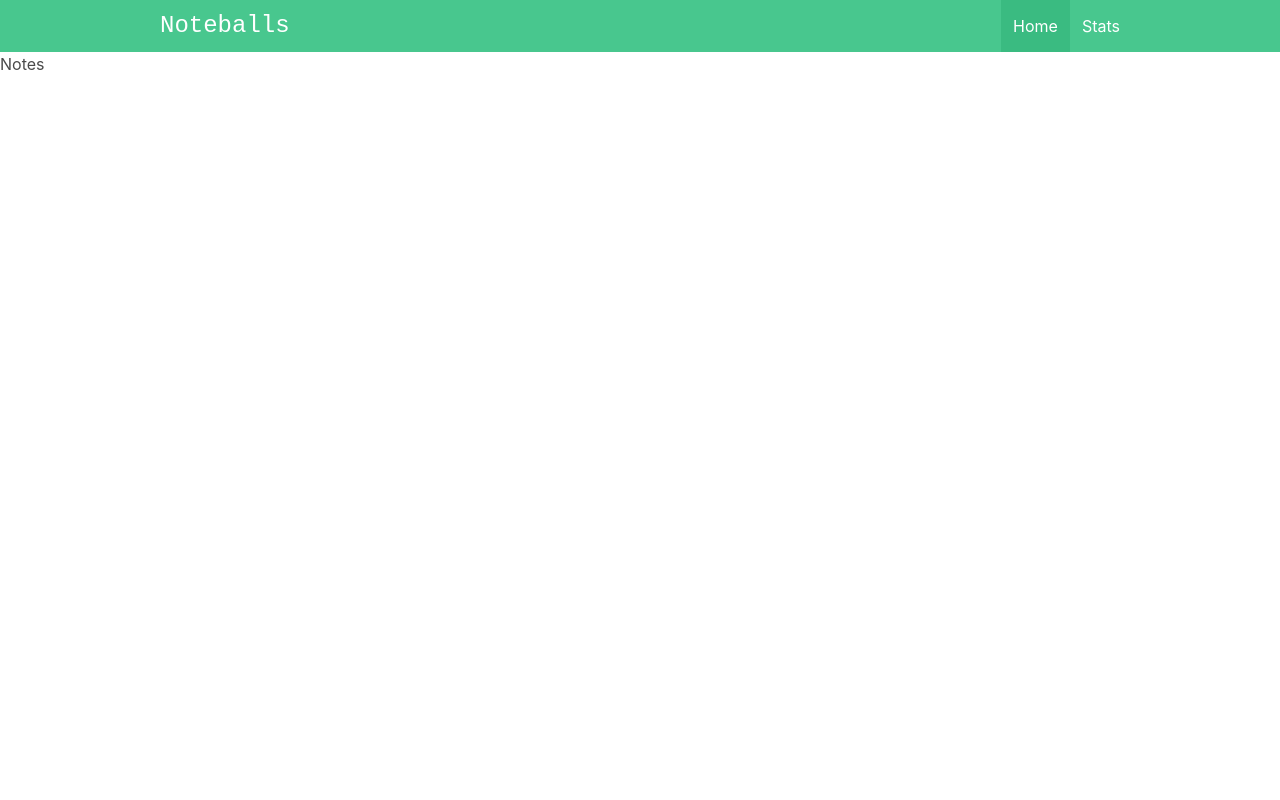
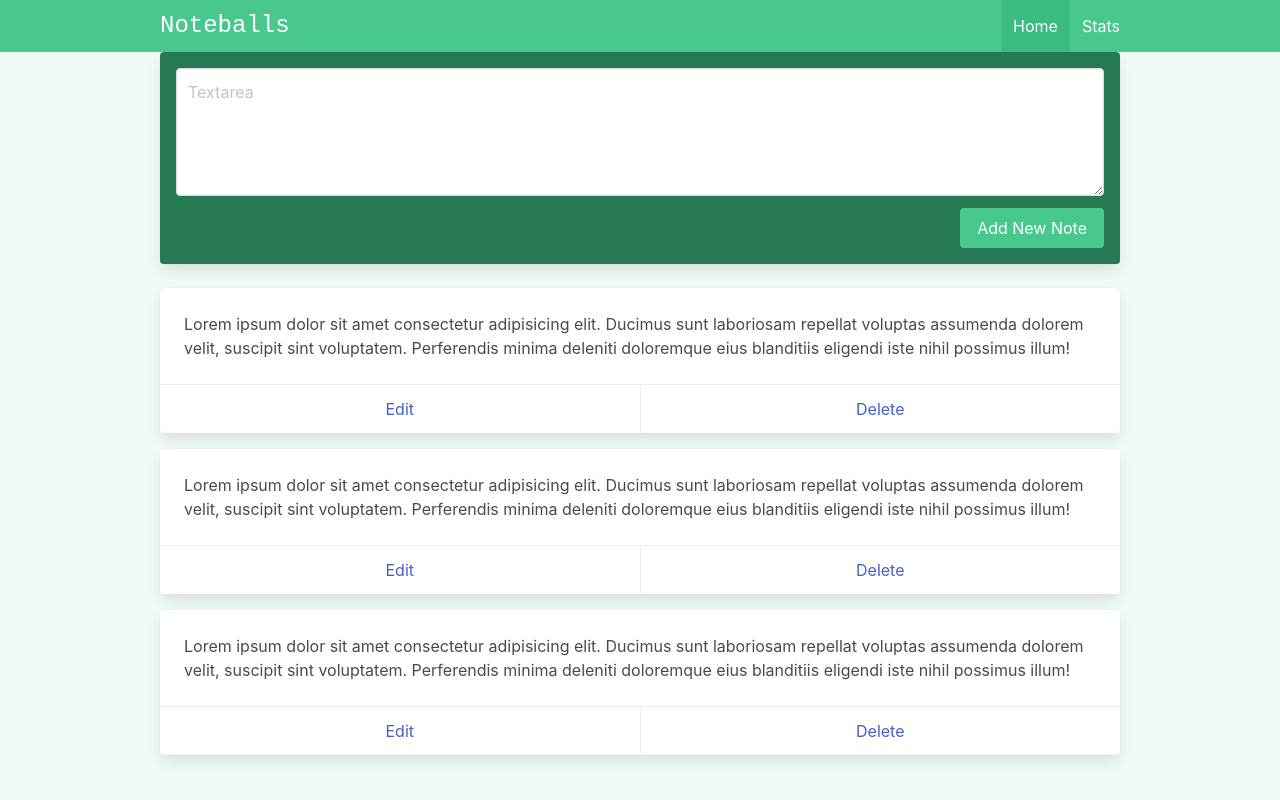
Before and after one commit to KarlHeitmann/vue-composition-api-noteballs, a Vue app: page /#/ in a window 1280 px wide. Built offline with nearby package versions, Linux system fonts and the light colour scheme.

Commit message:
terminado el layout con bulma

```diff
--- a/index.html
+++ b/index.html
@@ -1,5 +1,5 @@
 <!DOCTYPE html>
-<html lang="en">
+<html lang="en" class="has-background-success-light">
   <head>
     <meta charset="UTF-8" />
     <link rel="icon" href="/favicon.ico" />
--- a/src/App.vue
+++ b/src/App.vue
@@ -1,6 +1,8 @@
 <template>
   <NavBar />
-  <RouterView />
+  <div class="container is-max-desktop">
+    <RouterView />
+  </div>
 </template>
 
 <script setup>
--- a/src/views/ViewNotes.vue
+++ b/src/views/ViewNotes.vue
@@ -1,5 +1,39 @@
 <template>
   <div class="notes">
-    <h1>Notes</h1>
+
+    <div class="card has-background-success-dark p-4 mb-5">
+      <div class="field">
+        <div class="control">
+          <textarea
+            class="textarea"
+            placeholder="Textarea"
+            />
+        </div>
+      </div>
+
+      <div class="field is-grouped is-grouped-right">
+        <div class="control">
+          <button class="button is-link has-background-success">
+            Add New Note
+          </button>
+        </div>
+      </div>
+
+    </div>
+
+    <div
+      v-for="i in 3"
+      class="card mb-4"
+      >
+      <div class="card-content">
+        <div class="content">
+          Lorem ipsum dolor sit amet consectetur adipisicing elit. Ducimus sunt laboriosam repellat voluptas assumenda dolorem velit, suscipit sint voluptatem. Perferendis minima deleniti doloremque eius blanditiis eligendi iste nihil possimus illum!
+        </div>
+      </div>
+      <footer class="card-footer">
+        <a href="#" class="card-footer-item">Edit</a>
+        <a href="#" class="card-footer-item">Delete</a>
+      </footer>
+    </div>
   </div>
 </template>
```
